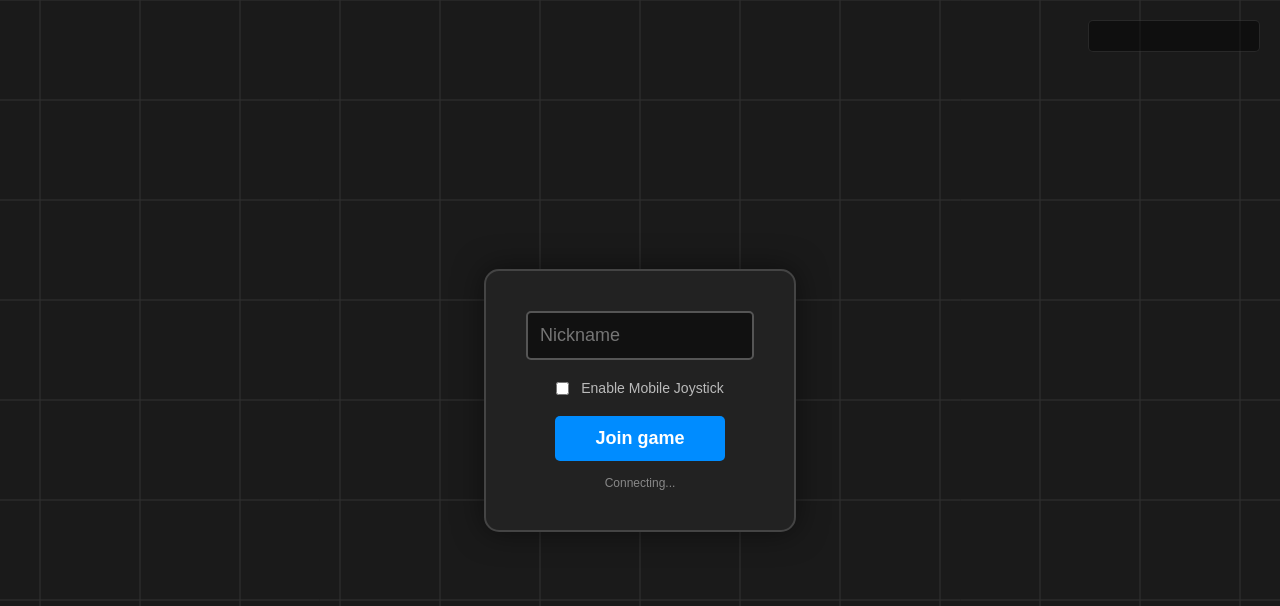
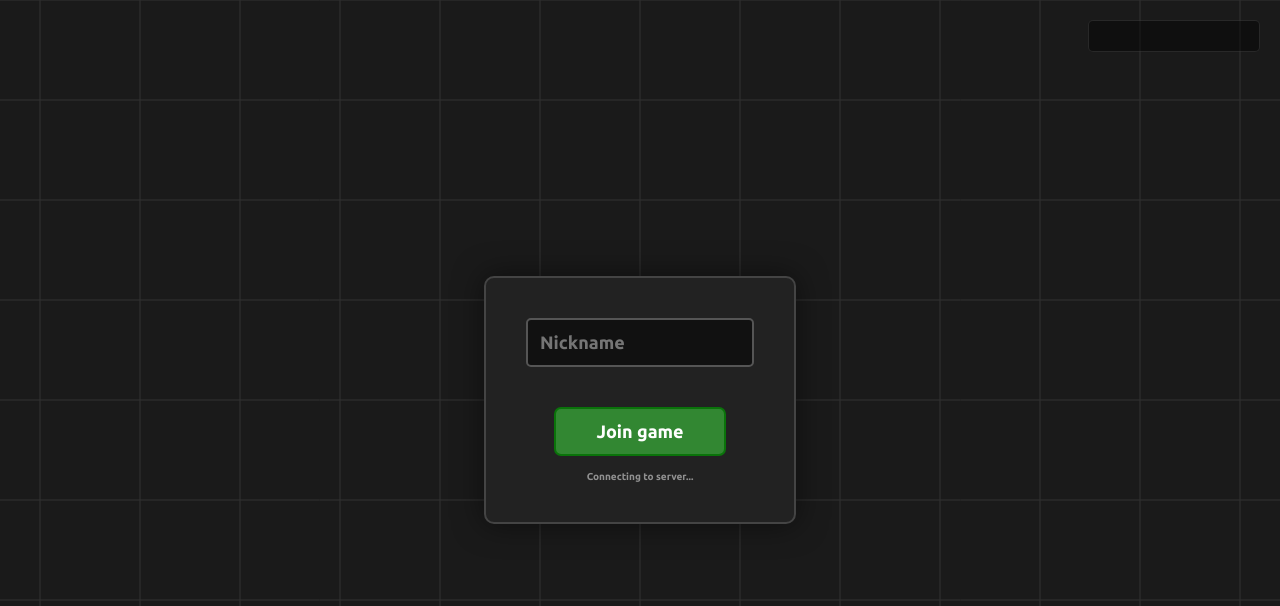
Before and after one commit to CAndCmine/sporld, a plain HTML site: page index.html in a window 1280 px wide. Drawn offline with nearby package versions, Linux system fonts and the light colour scheme; no server answers.

Commit message:
Update index.html

```diff
--- a/index.html
+++ b/index.html
@@ -1,36 +1,117 @@
 <!DOCTYPE html>
 <html>
 <head>
+  <link rel="preconnect" href="https://fonts.googleapis.com">
+<link rel="preconnect" href="https://fonts.gstatic.com" crossorigin>
+<link href="https://fonts.googleapis.com/css2?family=Inter:ital,opsz,wght@0,14..32,100..900;1,14..32,100..900&family=Ubuntu:ital,wght@0,300;0,400;0,500;0,700;1,300;1,400;1,500;1,700&display=swap" rel="stylesheet">
   <title>Sporld IO</title>
   <style>
-body { margin: 0; background: #1a1a1a; overflow: hidden; font-family: sans-serif; color: white; touch-action: none; }
-canvas { display: block; width: 100vw; height: 100vh; }
+    body {
+      font-family: "Ubuntu", sans-serif;
+      font-weight: 700;
+      font-style: normal;
+    }
+    body {
+      margin: 0;
+      background: #1a1a1a;
+      overflow: hidden;
+      font-family: sans-serif;
+      color: white;
+      touch-action: none;
+    }
+    canvas {
+      display: block;
+      width: 100vw;
+      height: 100vh;
+    }
     #ui-overlay {
-    position: fixed; top: 0; left: 0; width: 100%; height: 100%;
-    background: rgba(0,0,0,0); display: flex; align-items: center; justify-content: center; z-index: 10;
+      position: fixed;
+      top: 0;
+      left: 0;
+      width: 100%;
+      height: 100%;
+      background: rgba(0, 0, 0, 0);
+      display: flex;
+      align-items: center;
+      justify-content: center;
+      z-index: 10;
     }
     .menu {
-    background: #222; padding: 40px; border-radius: 15px; text-align: center;
-    border: 2px solid #444; box-shadow: 0 0 30px rgba(0,0,0,0.5);
+      background: #222;
+      padding: 40px;
+      border-radius: 10px;
+      text-align: center;
+      border: 2px solid #444;
+      box-shadow: 0 0 30px rgba(0, 0, 0, 0.5);
+      font-family: "Ubuntu", sans-serif;
+      font-weight: 700;
+      font-style: normal;
     }
-input:not([type="checkbox"]) {
-    padding: 12px; font-size: 18px; border-radius: 5px; border: 2px solid #555;
-    background: #111; color: white; width: 200px; margin-bottom: 20px; outline: none;
+    #nickInput {
+      font-family: "Ubuntu", sans-serif;
+      font-weight: 700;
+      font-style: normal;
+      padding: 12px;
+      font-size: 18px;
+      border-radius: 5px;
+      border: 2px solid #555;
+      background: #111;
+      color: white;
+      width: 200px;
+      margin-bottom: 20px;
+      outline: none;
+    }
+    #nickInput::placeholder {
+      transition: opacity 0.3s;
+      opacity: 1;
+    }
+    #nickInput:hover::placeholder,
+    #nickInput:focus::placeholder,
+    #nickInput:active::placeholder {
+      opacity: 0;
     }
     button {
-    padding: 12px 40px; font-size: 18px; background: #008cff; color: white;
-    border: none; border-radius: 5px; cursor: pointer; font-weight: bold;
+      font-family: "Ubuntu", sans-serif;
+      font-weight: 700;
+      font-style: normal;
+      padding: 12px 40px;
+      font-size: 18px;
+      background: rgb(50, 135, 50);
+      color: white;
+      border: 2px solid rgba(10, 115, 10, 1);
+      border-radius: 7px;
+      cursor: pointer;
     }
-button:hover { background: #0072d1; }
-#status { margin-top: 15px; font-size: 12px; color: #888; }
+    button:hover {
+      background: rgb(50, 135, 50, 0.9)
+    }
+    #status {
+      margin-top: 15px;
+      font-size: 10px;
+      color: rgba(255, 255, 255, 0.5);
+    }
     #joystick-container {
-    position: fixed; bottom: 50px; left: 50px; width: 120px; height: 120px;
-    background: rgba(255, 255, 255, 0.1); border-radius: 50%;
-    display: none; touch-action: none; z-index: 5; border: 2px solid rgba(255,255,255,0.2);
+      position: fixed;
+      bottom: 50px;
+      left: 50px;
+      width: 120px;
+      height: 120px;
+      background: rgba(255, 255, 255, 0.1);
+      border-radius: 50%;
+      display: none;
+      touch-action: none;
+      z-index: 5;
+      border: 2px solid rgba(255, 255, 255, 0.2);
     }
     #joystick-knob {
-    position: absolute; top: 50%; left: 50%; width: 50px; height: 50px;
-    background: white; border-radius: 50%; transform: translate(-50%, -50%);
+      position: absolute;
+      top: 50%;
+      left: 50%;
+      width: 50px;
+      height: 50px;
+      background: white;
+      border-radius: 50%;
+      transform: translate(-50%, -50%);
       opacity: 0.5;
     }
     #leaderboard {
@@ -45,7 +126,6 @@ button:hover { background: #0072d1; }
       pointer-events: none;
       z-index: 5;
     }
-
     .lb-item {
       display: flex;
       justify-content: space-between;
@@ -53,8 +133,13 @@ button:hover { background: #0072d1; }
       padding: 4px 0;
       font-weight: normal;
     }
-.lb-name { margin-right: 20px; color: rgba(255,255,255,0.9); }
-.lb-score { color: rgba(255,255,255,0.6); }
+    .lb-name {
+      margin-right: 20px;
+      color: rgba(255, 255, 255, 0.9);
+    }
+    .lb-score {
+      color: rgba(255, 255, 255, 0.6);
+    }
   </style>
 </head>
 <body>
@@ -62,15 +147,15 @@ button:hover { background: #0072d1; }
     <div class="menu">
       <input type="text" id="nickInput" placeholder="Nickname" maxlength="10">
       <div style="margin-bottom: 20px; font-size: 14px; color: #bbb;">
-            <input type="checkbox" id="joyCheck" style="width: auto; margin: 0; vertical-align: middle;">
-            <label for="joyCheck" style="margin-left: 8px;">Enable Mobile Joystick</label>
       </div>
       <button id="playBtn">Join game</button>
-        <div id="status">Connecting...</div>
+      <div id="status">Connecting to server...</div>
     </div>
   </div>
   <div id="leaderboard"></div>
-<div id="joystick-container"><div id="joystick-knob"></div></div>
+  <div id="joystick-container">
+    <div id="joystick-knob"></div>
+  </div>
   <canvas id="canvas"></canvas>
   <script src="https://cdn.socket.io/4.7.2/socket.io.min.js"></script>
   <script>
@@ -87,21 +172,32 @@ const SERVER_URL = window.location.hostname === "localhost" || window.location.h
     const socket = io(SERVER_URL);
     let gameStarted = false;
     let players = {};
-let myPos = { x: 1000, y: 1000, angle: 0, name: "" };
-let mousePos = { x: 0, y: 0 };
+    let myPos = {
+      x: 1000,
+      y: 1000,
+      angle: 0,
+      name: ""
+    };
+    let mousePos = {
+      x: 0,
+      y: 0
+    };
     const keys = {};
     const MAP_SIZE = 2000;
     let joystickActive = false;
-let joystickData = { x: 0, y: 0 };
-
+    let joystickData = {
+      x: 0,
+      y: 0
+    };
     if ('ontouchstart' in window) joyCheck.checked = true;
-
-socket.on('connect', () => { statusText.innerText = "Connected"; statusText.style.color = "white"; });
+    socket.on('connect', () => {
+      statusText.innerText = "Connected";
+      statusText.style.color = "white";
+    });
     socket.on('update', data => {
       players = data;
       updateLeaderboard();
     });
-
     document.getElementById('playBtn').onclick = () => {
       const name = nickInput.value.trim() || "Guest";
       myPos.name = name;
@@ -110,13 +206,23 @@ document.getElementById('playBtn').onclick = () => {
       gameStarted = true;
       if (joyCheck.checked) joyContainer.style.display = 'block';
     };
-
     window.onkeydown = e => keys[e.key.toLowerCase()] = true;
     window.onkeyup = e => keys[e.key.toLowerCase()] = false;
-window.onmousemove = e => { mousePos.x = e.clientX; mousePos.y = e.clientY; };
-
-joyContainer.ontouchstart = () => { joystickActive = true; };
-window.ontouchend = () => { joystickActive = false; joystickData = { x: 0, y: 0 }; joyKnob.style.transform = `translate(-50%, -50%)`; };
+    window.onmousemove = e => {
+      mousePos.x = e.clientX;
+      mousePos.y = e.clientY;
+    };
+    joyContainer.ontouchstart = () => {
+      joystickActive = true;
+    };
+    window.ontouchend = () => {
+      joystickActive = false;
+      joystickData = {
+        x: 0,
+        y: 0
+      };
+      joyKnob.style.transform = `translate(-50%, -50%)`;
+    };
     window.ontouchmove = e => {
       if (!joystickActive) return;
       const touch = e.touches[0];
@@ -125,31 +231,41 @@ window.ontouchmove = e => {
       const centerY = rect.top + rect.height / 2;
       let dx = touch.clientX - centerX;
       let dy = touch.clientY - centerY;
-    const dist = Math.sqrt(dx*dx + dy*dy);
+      const dist = Math.sqrt(dx * dx + dy * dy);
       const maxDist = rect.width / 2;
-    if (dist > maxDist) { dx *= maxDist / dist; dy *= maxDist / dist; }
-    joystickData = { x: dx / maxDist, y: dy / maxDist };
+      if (dist > maxDist) {
+        dx *= maxDist / dist;
+        dy *= maxDist / dist;
+      }
+      joystickData = {
+        x: dx / maxDist,
+        y: dy / maxDist
+      };
       joyKnob.style.transform = `translate(calc(-50% + ${dx}px), calc(-50% + ${dy}px))`;
     };
-
     setInterval(() => {
       if (!gameStarted) return;
-    let moveX = 0, moveY = 0;
+      let moveX = 0,
+        moveY = 0;
       if (keys.w || keys.arrowup) moveY -= 5;
       if (keys.s || keys.arrowdown) moveY += 5;
       if (keys.a || keys.arrowleft) moveX -= 5;
       if (keys.d || keys.arrowright) moveX += 5;
       if (joystickActive) {
-        moveX = joystickData.x * 5; moveY = joystickData.y * 5;
+        moveX = joystickData.x * 5;
+        moveY = joystickData.y * 5;
         myPos.angle = Math.atan2(moveY, moveX);
       } else {
         myPos.angle = Math.atan2(mousePos.y - window.innerHeight / 2, mousePos.x - window.innerWidth / 2);
       }
       myPos.x = Math.max(0, Math.min(MAP_SIZE, myPos.x + moveX));
       myPos.y = Math.max(0, Math.min(MAP_SIZE, myPos.y + moveY));
-    socket.emit('move', { x: myPos.x, y: myPos.y, angle: myPos.angle });
+      socket.emit('move', {
+        x: myPos.x,
+        y: myPos.y,
+        angle: myPos.angle
+      });
     }, 16);
-
     function updateLeaderboard() {
       let sorted = Object.values(players).sort((a, b) => b.score - a.score).slice(0, 5);
       let html = "";
@@ -158,7 +274,6 @@ function updateLeaderboard() {
       });
       lbElement.innerHTML = html;
     }
-
     function drawPlayer(x, y, angle, color, name) {
       ctx.save();
       ctx.translate(x, y);
@@ -176,11 +291,10 @@ function drawPlayer(x, y, angle, color, name) {
       ctx.stroke();
       ctx.restore();
       ctx.fillStyle = "white";
-    ctx.font = "14px Arial";
+      ctx.font = "700 14px Ubuntu";
       ctx.textAlign = "center";
       ctx.fillText(name, x, y - 45);
     }
-
     function render() {
       const dpr = window.devicePixelRatio || 1;
       canvas.width = window.innerWidth * dpr;
@@ -192,8 +306,14 @@ function render() {
       ctx.strokeStyle = "#333";
       ctx.lineWidth = 1;
       for (let i = 0; i <= MAP_SIZE; i += 100) {
-        ctx.beginPath(); ctx.moveTo(i, 0); ctx.lineTo(i, MAP_SIZE); ctx.stroke();
-        ctx.beginPath(); ctx.moveTo(0, i); ctx.lineTo(MAP_SIZE, i); ctx.stroke();
+        ctx.beginPath();
+        ctx.moveTo(i, 0);
+        ctx.lineTo(i, MAP_SIZE);
+        ctx.stroke();
+        ctx.beginPath();
+        ctx.moveTo(0, i);
+        ctx.lineTo(MAP_SIZE, i);
+        ctx.stroke();
       }
       ctx.strokeStyle = "white";
       ctx.lineWidth = 2;
```
Lines whose indentation alone changed are shown as unchanged.
